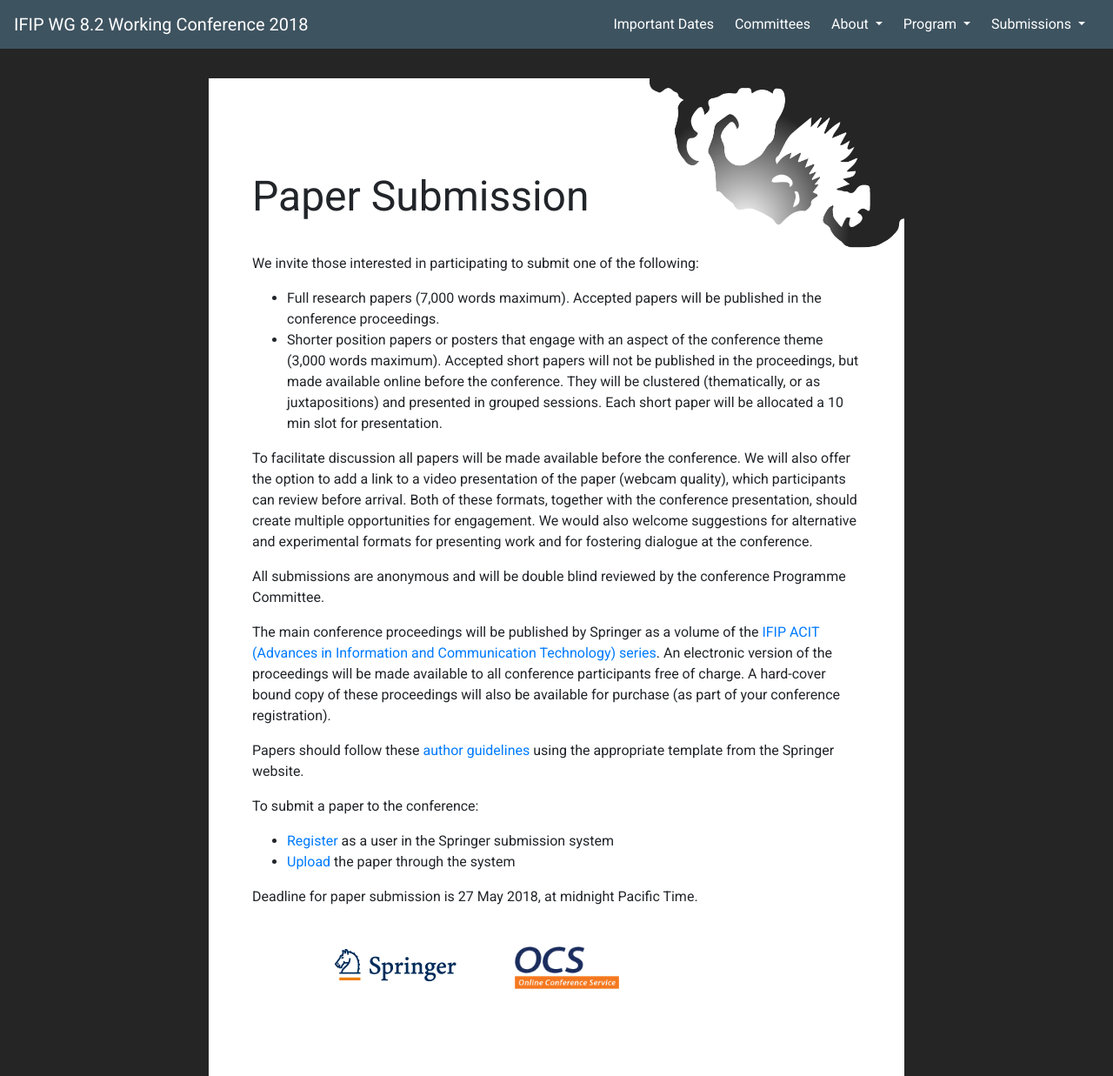
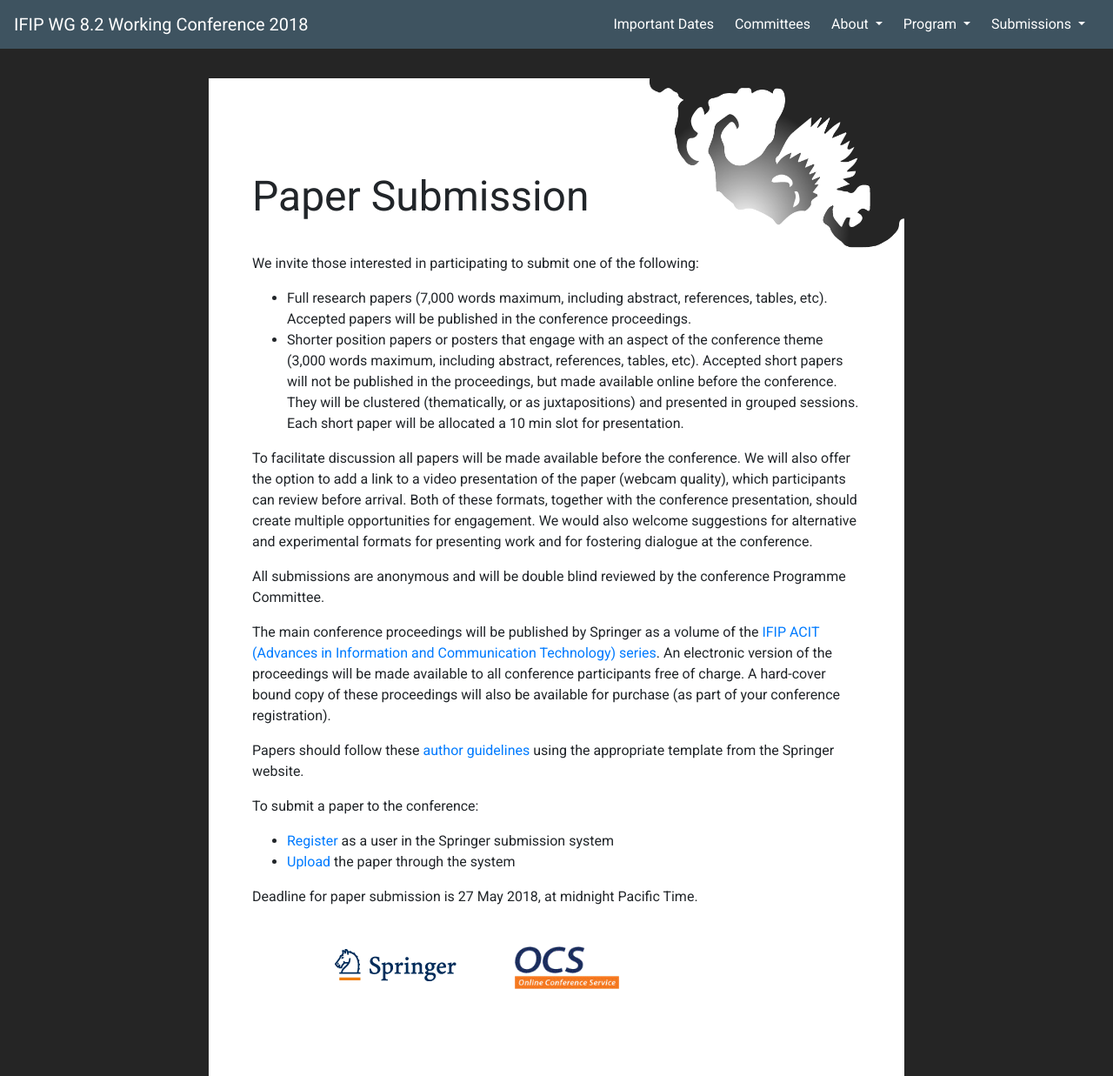
Before and after one commit to ifip82conf/ifip82conf.github.io, a Jekyll site: the page built from pages/submissions/submissions.md, in a window 1280 px wide and 1237 px high. Shown: the whole window at 87% size. Built offline with Jekyll 4.4.1, drawn with Linux system fonts in a browser that asks for light colours; nearby versions of some CDN libraries.

Commit message:
Added max

```diff
--- a/pages/submissions/submissions.md
+++ b/pages/submissions/submissions.md
@@ -7,8 +7,8 @@ published: true
 ---
 
 We invite those interested in participating to submit one of the following:
-- Full research papers (7,000 words maximum). Accepted papers will be published in the conference proceedings.
-- Shorter position papers or posters that engage with an aspect of the conference theme (3,000 words maximum). Accepted short papers will not be published in the proceedings, but made available online before the conference. They will be clustered (thematically, or as juxtapositions) and presented in grouped sessions.  Each short paper will be allocated a 10 min slot for presentation.
+- Full research papers (7,000 words maximum, including abstract, references, tables, etc). Accepted papers will be published in the conference proceedings.
+- Shorter position papers or posters that engage with an aspect of the conference theme (3,000 words maximum, including abstract, references, tables, etc). Accepted short papers will not be published in the proceedings, but made available online before the conference. They will be clustered (thematically, or as juxtapositions) and presented in grouped sessions.  Each short paper will be allocated a 10 min slot for presentation.
 
 To facilitate discussion all papers will be made available before the conference.  We will also offer the option to add a link to a video presentation of the paper (webcam quality), which participants can review before arrival.  Both of these formats, together with the conference presentation, should create multiple opportunities for engagement. We would also welcome suggestions for alternative and experimental formats for presenting work and for fostering dialogue at the conference.
 
```
